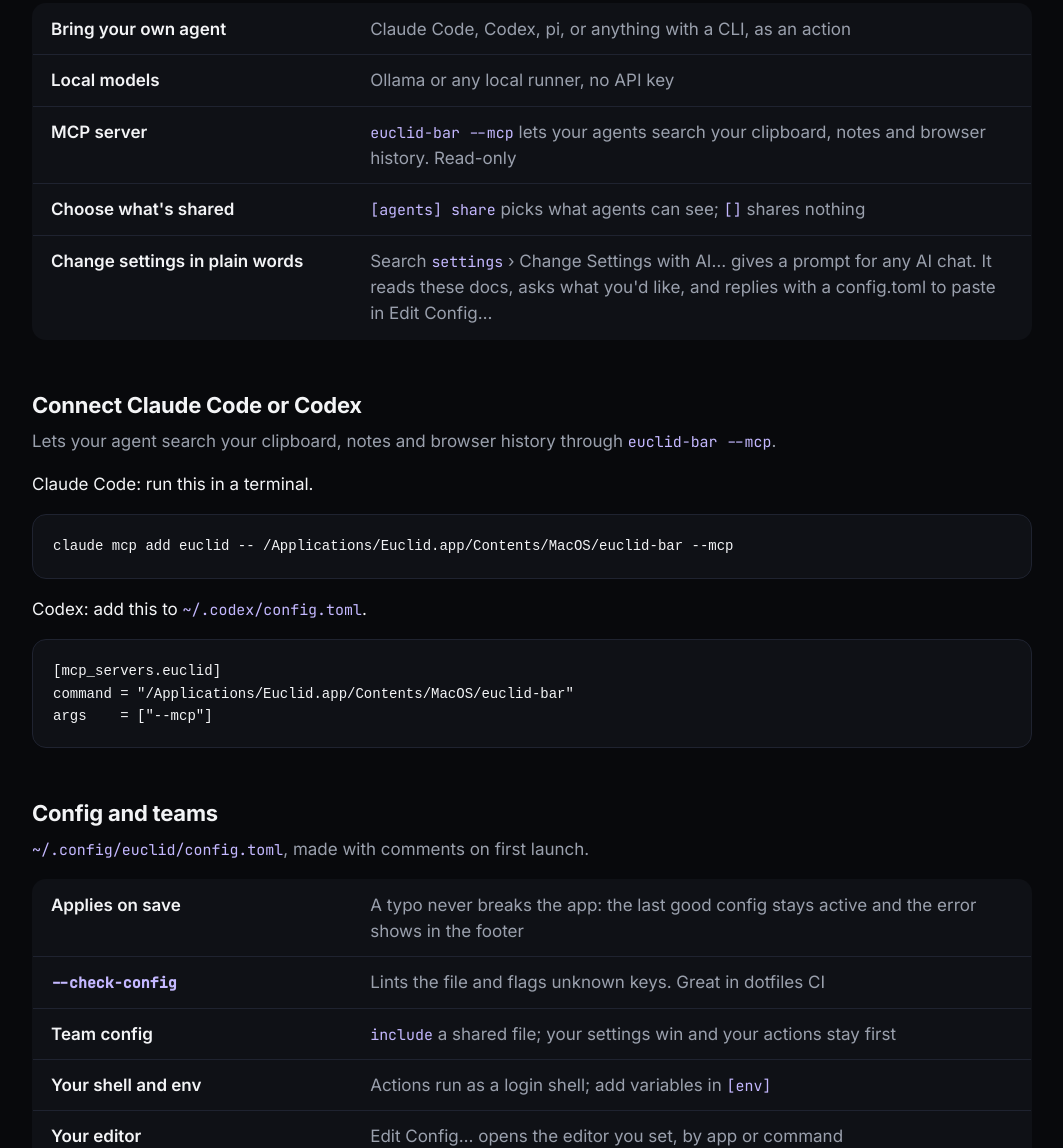
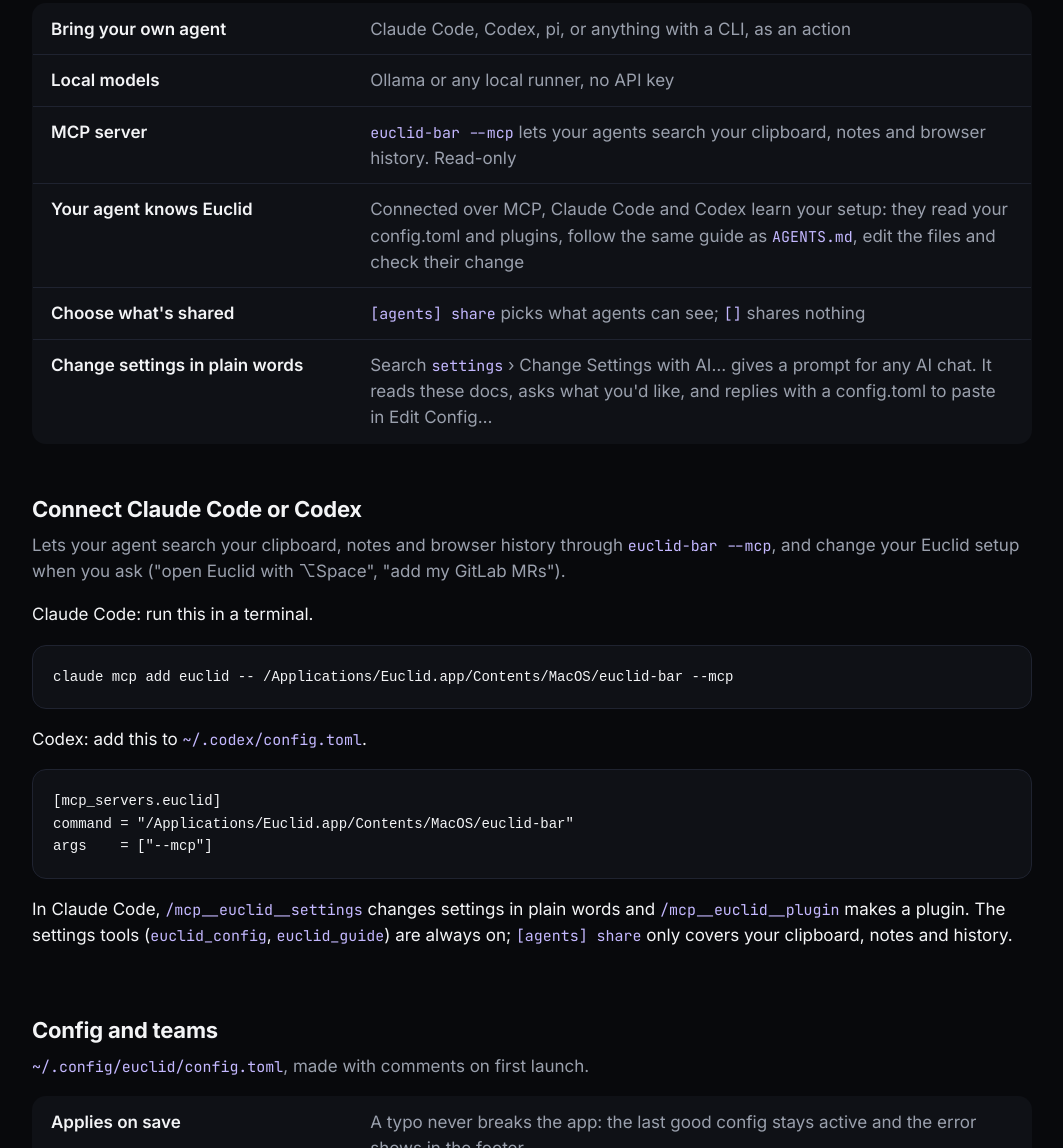
Before and after one commit to stellalie/lgtmworks, a plain HTML site: page euclid/docs/index.html in a window 1280 px wide. Shown: the part 5431-6579 px from the top of the page, without its empty margins (108-1171 px from the left). Drawn offline with Linux system fonts and the light colour scheme.

Commit message:
Docs: agents connected over MCP know your Euclid setup
Co-Authored-By: Claude Opus 5.5 <noreply@anthropic.com>
Claude-Session: https://claude.ai/code/session_01Tzkfmg746o6gg6mMUoPLSB

```diff
--- a/euclid/docs/index.html
+++ b/euclid/docs/index.html
@@ -147,6 +147,7 @@
         <tr><th>Bring your own agent</th><td>Claude Code, Codex, pi, or anything with a CLI, as an action</td></tr>
         <tr><th>Local models</th><td>Ollama or any local runner, no API key</td></tr>
         <tr><th>MCP server</th><td><code>euclid-bar --mcp</code> lets your agents search your clipboard, notes and browser history. Read-only</td></tr>
+        <tr><th>Your agent knows Euclid</th><td>Connected over MCP, Claude Code and Codex learn your setup: they read your config.toml and plugins, follow the same guide as <code>AGENTS.md</code>, edit the files and check their change</td></tr>
         <tr><th>Choose what's shared</th><td><code>[agents] share</code> picks what agents can see; <code>[]</code> shares nothing</td></tr>
         <tr><th>Change settings in plain words</th><td>Search <code>settings</code> › Change Settings with AI… gives a prompt for any AI chat. It reads these docs, asks what you'd like, and replies with a config.toml to paste in Edit Config…</td></tr>
     </table>
@@ -154,13 +155,14 @@
 
   <section class="flist" id="connect-agents">
     <h3>Connect Claude Code or Codex</h3>
-    <p class="sub">Lets your agent search your clipboard, notes and browser history through <code>euclid-bar --mcp</code>.</p>
+    <p class="sub">Lets your agent search your clipboard, notes and browser history through <code>euclid-bar --mcp</code>, and change your Euclid setup when you ask ("open Euclid with ⌥Space", "add my GitLab MRs").</p>
     <p>Claude Code: run this in a terminal.</p>
     <pre>claude mcp add euclid -- /Applications/Euclid.app/Contents/MacOS/euclid-bar --mcp</pre>
     <p>Codex: add this to <code>~/.codex/config.toml</code>.</p>
     <pre>[mcp_servers.euclid]
 command = "/Applications/Euclid.app/Contents/MacOS/euclid-bar"
 args    = ["--mcp"]</pre>
+    <p>In Claude Code, <code>/mcp__euclid__settings</code> changes settings in plain words and <code>/mcp__euclid__plugin</code> makes a plugin. The settings tools (<code>euclid_config</code>, <code>euclid_guide</code>) are always on; <code>[agents] share</code> only covers your clipboard, notes and history.</p>
   </section>
 
   <section class="flist" id="config-and-teams">
```
